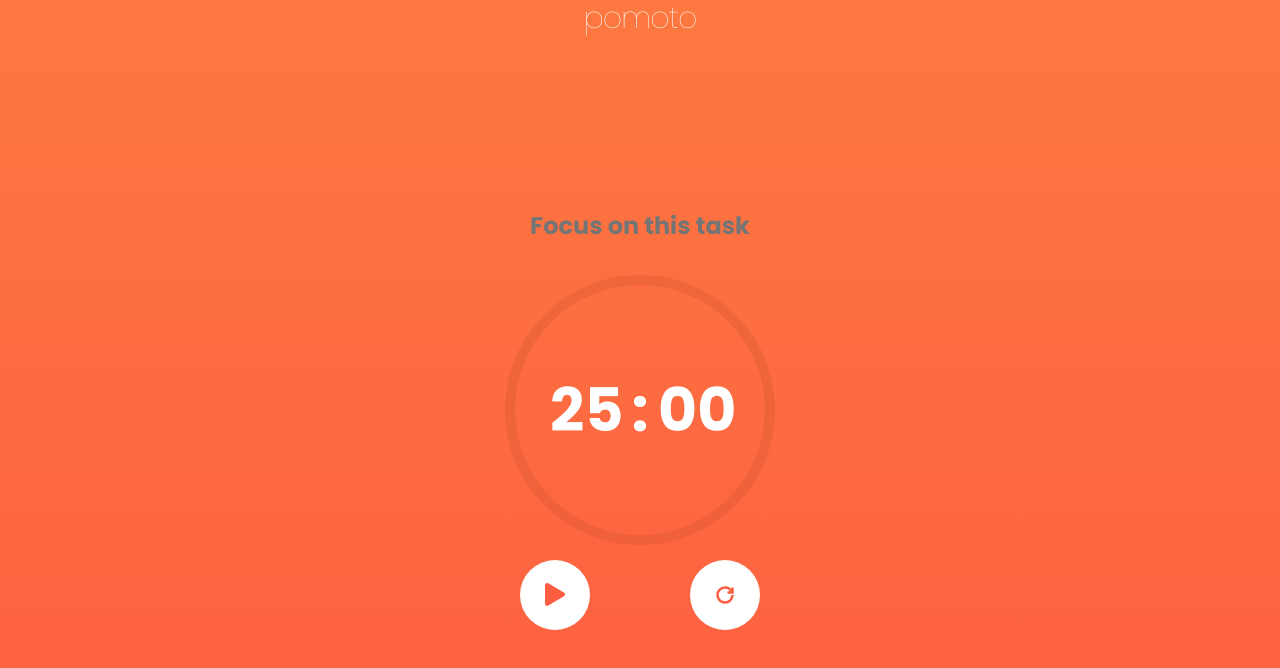
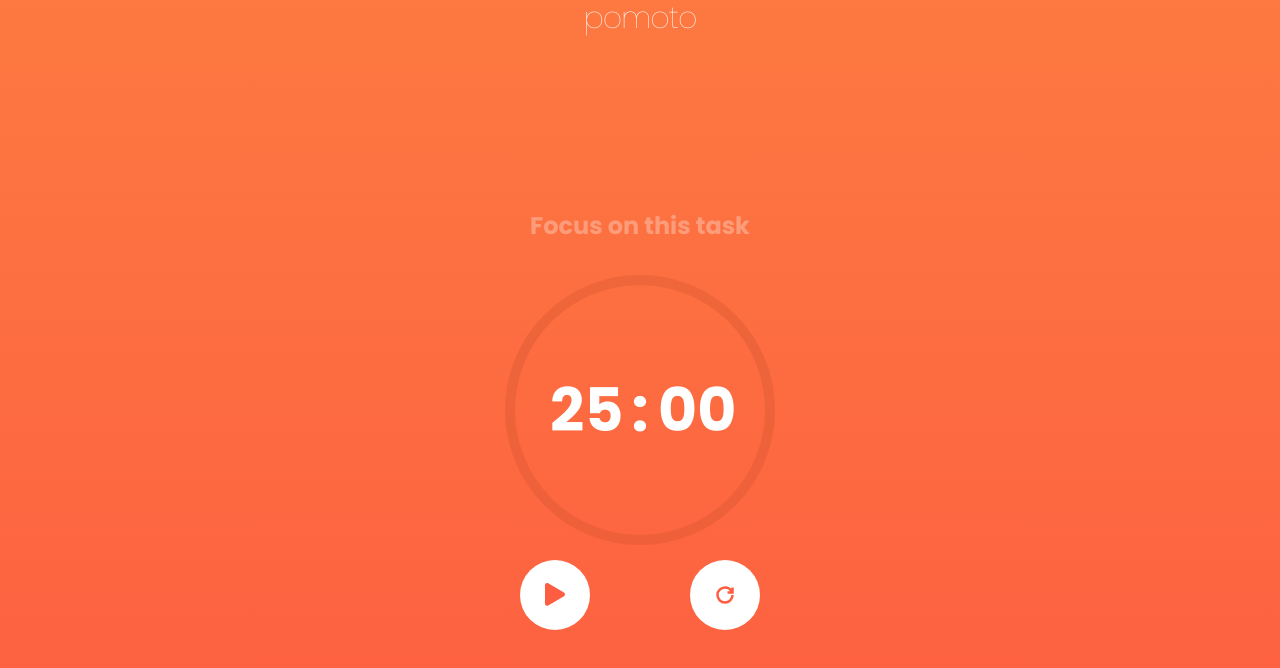
Before and after one commit to aiibe/timer, a React (Vite) app: page / in a window 1280 px wide. Shown: the top 668 px of the page. Built offline with nearby package versions, Linux system fonts and the light colour scheme.

Commit message:
fix placeholder color

```diff
--- a/src/scss/style.scss
+++ b/src/scss/style.scss
@@ -68,6 +68,11 @@ header {
 			font-size: 2.4rem;
 			text-align: center;
 			border: 0;
+
+			&::placeholder {
+				color: inherit;
+				opacity: 0.3;
+			}
 		}
 	}
 
```
